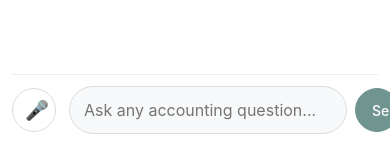
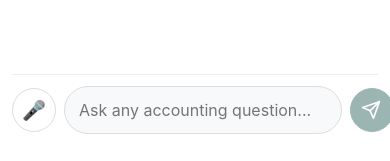
Before and after one commit to muhammednafick-cyber/accounting-app, a Flask app: page /admin in a window 390 px wide, after a click that opens the changed part. Shown: the part 683-844 px from the top of the page. Run offline with Flask 3, Linux system fonts and the light colour scheme; the visitor is signed in with stand-in values (Sample User, id 1); data that the repository does not hold is empty; parts of the project's set-up code (start-up, migrations or seed data) failed here and were passed over; some libraries are stand-ins or nearby versions.

Commit message:
Show a send icon instead of the word on phones
On a phone the word Send squeezed the text box and, dimmed while the box
was empty, read as a washed-out pill. It is now a round 44px paper-plane
button, matching the microphone beside it, and the text box gets the
room back. The word stays on wider screens, and for screen readers via
aria-label.

Co-Authored-By: Claude Opus 5.5 <noreply@anthropic.com>

```diff
--- a/static/ui.css
+++ b/static/ui.css
@@ -212,3 +212,19 @@ select.global-chat-select:disabled{opacity:.5;cursor:not-allowed}
   .global-chat-window .rv-chat-input-bar input{padding:11px 14px}
   .global-chat-fab{bottom:calc(16px + env(safe-area-inset-bottom));right:16px}
 }
+
+/* Send: the word on wider screens, a paper plane on a phone, where the word
+   squeezed the text box and read as a faded pill. The label stays for screen
+   readers through aria-label. */
+#vaChatSendBtn .send-icon{display:none}
+@media (max-width:600px){
+  #vaChatSendBtn{width:44px;height:44px;min-width:44px;padding:0!important;border-radius:50%!important;
+    display:inline-flex;align-items:center;justify-content:center;flex:0 0 44px}
+  #vaChatSendBtn .send-label{display:none}
+  #vaChatSendBtn .send-icon{display:block;margin-left:-2px}
+  /* Disabled until there is something to send - dimmer, but still clearly
+     the send button rather than a washed-out blank. */
+  #vaChatSendBtn:disabled{opacity:.45}
+  .global-chat-window .rv-chat-input-bar #vaChatMicBtn{width:44px;height:44px;min-width:44px;padding:0;
+    border-radius:50%;display:inline-flex;align-items:center;justify-content:center;flex:0 0 44px;margin-right:0!important}
+}
--- a/templates/base.html
+++ b/templates/base.html
@@ -15,7 +15,7 @@
     <script src="https://cdn.jsdelivr.net/npm/flatpickr"></script>
     <script src="https://cdnjs.cloudflare.com/ajax/libs/xlsx/0.18.5/xlsx.full.min.js"></script>
     {% block extra_head %}{% endblock %}
-    <link rel="stylesheet" href="{{ url_for('static', filename='ui.css') }}?v=20260923_3">
+    <link rel="stylesheet" href="{{ url_for('static', filename='ui.css') }}?v=20260923_4">
 </head>
 
 <body class="{% if current_user.is_authenticated %}app-shell{% else %}public-shell{% endif %}" data-company-id="{{ session.get('company_id', '') }}" data-user-id="{{ current_user.id if current_user.is_authenticated else '' }}" data-currency="{{ company.currency_code if company and company.currency_code else 'AED' }}">
@@ -399,7 +399,13 @@
                         style="margin-right: 5px;">🎤</button>
                     <input id="vaChatInput" type="text" autocomplete="off"
                         placeholder="Example: received 5000 from ABC by cash today" />
-                    <button id="vaChatSendBtn" type="button" class="btn">Send</button>
+                    <button id="vaChatSendBtn" type="button" class="btn" aria-label="Send" title="Send">
+                        <span class="send-label">Send</span>
+                        <svg class="send-icon" viewBox="0 0 24 24" width="20" height="20" aria-hidden="true" focusable="false"
+                             fill="none" stroke="currentColor" stroke-width="2" stroke-linecap="round" stroke-linejoin="round">
+                            <path d="M22 2 11 13"/><path d="M22 2 15 22l-4-9-9-4 20-7z"/>
+                        </svg>
+                    </button>
                 </div>
                 <div class="rv-chat-actions">
                     <button id="vaChatNewBtn" type="button" class="btn btn-secondary">New</button>
```
Also changed, not shown: tests/test_chat_mobile.py (+26 -1 lines).
